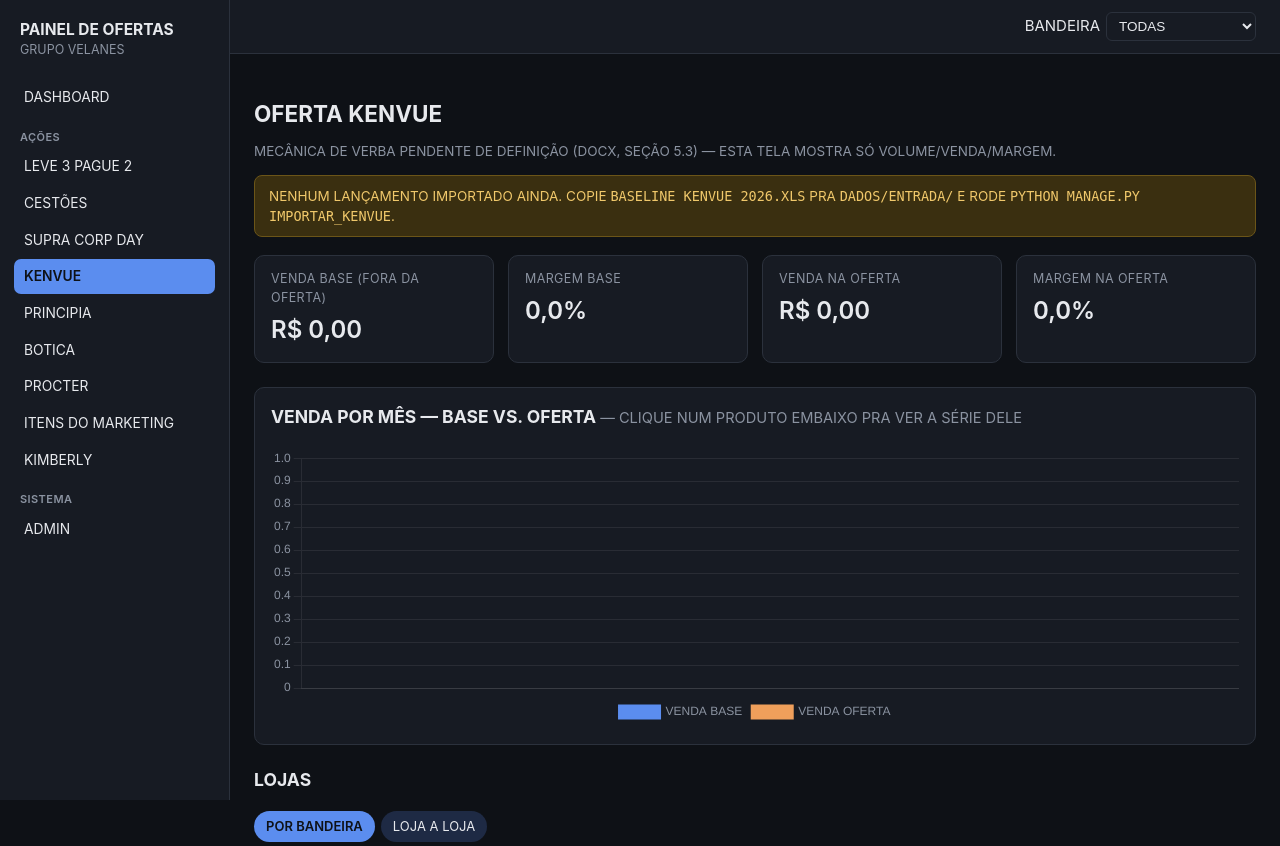
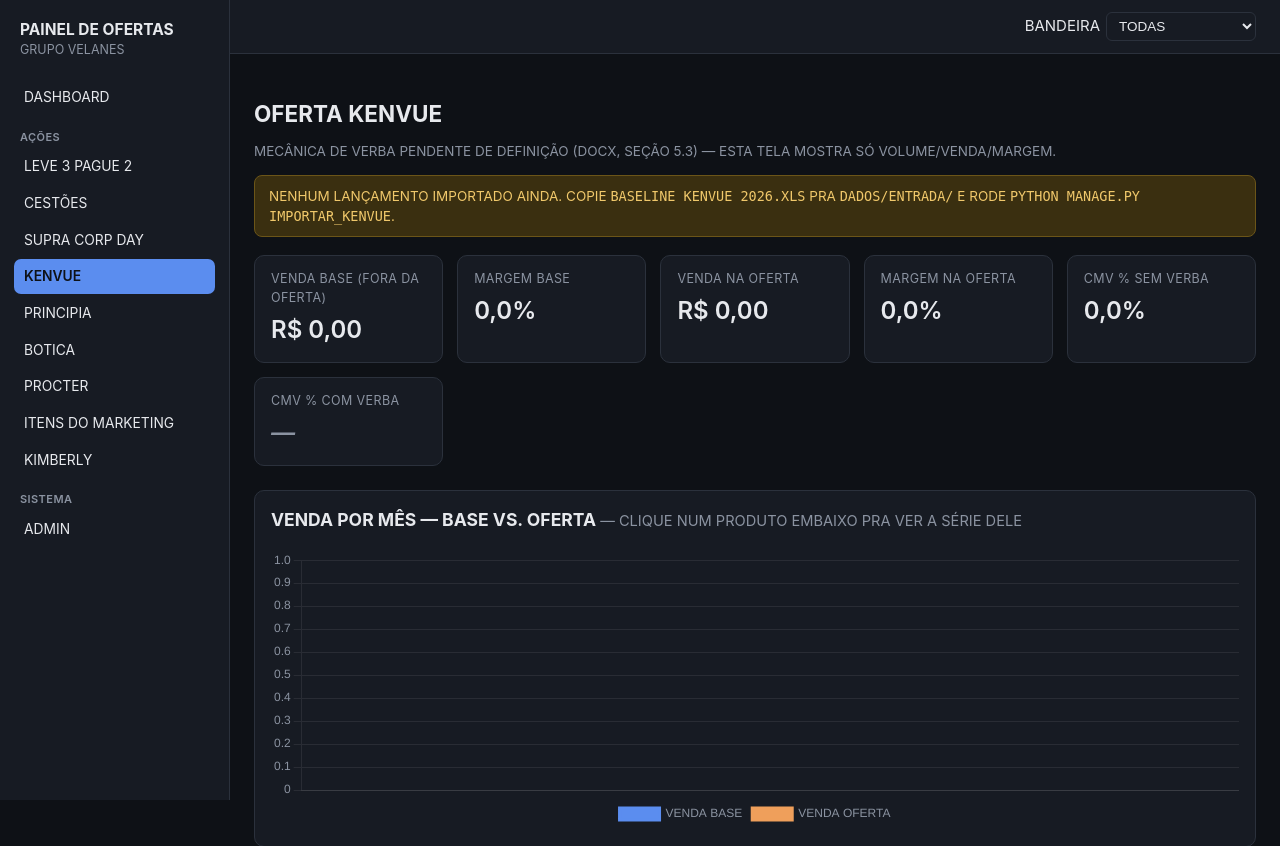
Before and after one commit to gabrielvelanes-coder/monitor-de-ofertas, a Django app: page /fabricante/kenvue/ in a window 1280 px wide. Shown: the top 846 px of the page. Run offline with Django 5.2, Linux system fonts and the light colour scheme; data that the repository does not hold is empty.

Commit message:
Verba: cards de CMV nas telas de fabricante, com estado "pendente"
Etapa 6 (última do sequenciamento) do módulo de Verba & Recebimento —
docs/PLANO_VERBA.md fica só como registro histórico do plano agora.

Kenvue/Principia/Botica/Procter ganham os mesmos 2 cards de CMV (base
sobre o total base+oferta). "CMV com verba" mostra "—" com tooltip, já
que nenhum dos 4 tem fórmula de apuração validada ainda (pendência
explícita, ver README) — nunca 0%/R$0 mudo.

calcular_impacto_fabricante ganhou kpis['lucro_base'] (só estava
margem_base_pct, um percentual já arredondado) pra dar pra somar com
lucro_oferta sem reconstruir o valor a partir da porcentagem.

Co-Authored-By: Claude Sonnet 5 <noreply@anthropic.com>
Claude-Session: https://claude.ai/code/session_01LP9Ru2eABpWapUBnRbZZFK

```diff
--- a/apps/ofertas/services.py
+++ b/apps/ofertas/services.py
@@ -429,6 +429,7 @@ def calcular_impacto_fabricante(queryset, busca: str = ''):
     kpis = {
         'itens_base': totais[Lancamento.GRUPO_BASE]['itens'],
         'venda_base': totais[Lancamento.GRUPO_BASE]['venda'],
+        'lucro_base': totais[Lancamento.GRUPO_BASE]['lucro'],
         'margem_base_pct': _margem_pct(Lancamento.GRUPO_BASE),
         'itens_oferta': totais[Lancamento.GRUPO_OFERTA]['itens'],
         'venda_oferta': totais[Lancamento.GRUPO_OFERTA]['venda'],
--- a/apps/ofertas/views.py
+++ b/apps/ofertas/views.py
@@ -222,6 +222,16 @@ def impacto_fabricante(request, fabricante):
         ('venda_base', 'Venda base'), ('venda_oferta', 'Venda oferta'),
     ])
 
+    # CMV geral (base + oferta) com/sem verba — com_verba fica None pros 4
+    # fabricantes hoje (sem fórmula de apuração ainda, ver PLANO_VERBA.md);
+    # o template mostra "—" em vez de R$0/0% mudo.
+    venda_total = dados['kpis']['venda_base'] + dados['kpis']['venda_oferta']
+    lucro_total = dados['kpis']['lucro_base'] + dados['kpis']['lucro_oferta']
+    dados['kpis']['cmv_pct_sem_verba'] = cmv_pct(venda_total, lucro_total)
+    dados['kpis']['cmv_pct_com_verba'] = cmv_pct_com_verba(
+        venda_total, lucro_total, verba_apurada(mecanica)
+    )
+
     contexto = {
         'secao': f'fabricante_{fabricante}',
         'bandeira_atual': bandeira,
--- a/templates/ofertas/impacto_fabricante.html
+++ b/templates/ofertas/impacto_fabricante.html
@@ -20,6 +20,8 @@
   <div class="card"><div class="rotulo">Margem base</div><div class="valor">{{ kpis.margem_base_pct|numero:1 }}%</div></div>
   <div class="card"><div class="rotulo">Venda na oferta</div><div class="valor">{{ kpis.venda_oferta|brl }}</div></div>
   <div class="card"><div class="rotulo">Margem na oferta</div><div class="valor">{{ kpis.margem_oferta_pct|numero:1 }}%</div></div>
+  <div class="card"><div class="rotulo">CMV % sem verba</div><div class="valor">{{ kpis.cmv_pct_sem_verba|numero:1 }}%</div></div>
+  <div class="card"><div class="rotulo">CMV % com verba</div><div class="valor">{% if kpis.cmv_pct_com_verba is not None %}{{ kpis.cmv_pct_com_verba|numero:1 }}%{% else %}<span class="vazio" title="Sem fórmula de verba definida ainda">—</span>{% endif %}</div></div>
 </div>
 
 <div class="grafico-card">
```
